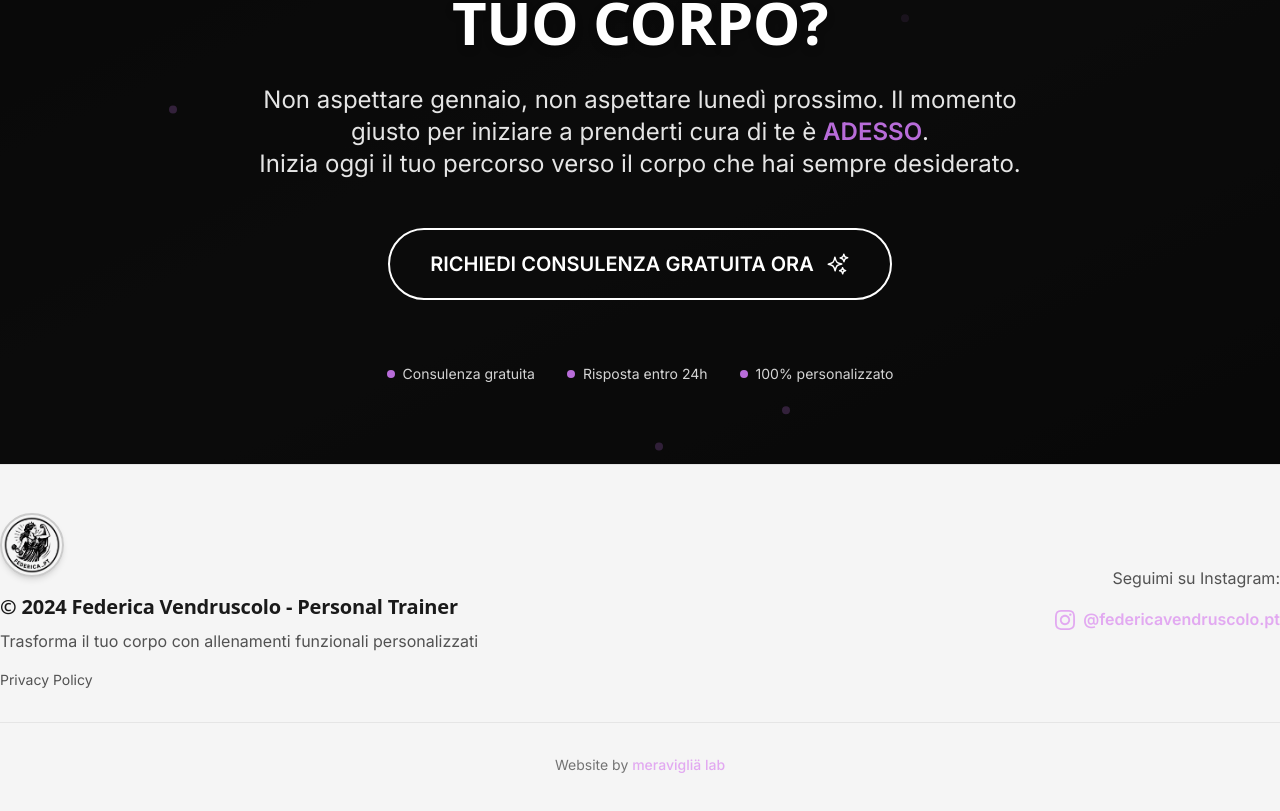
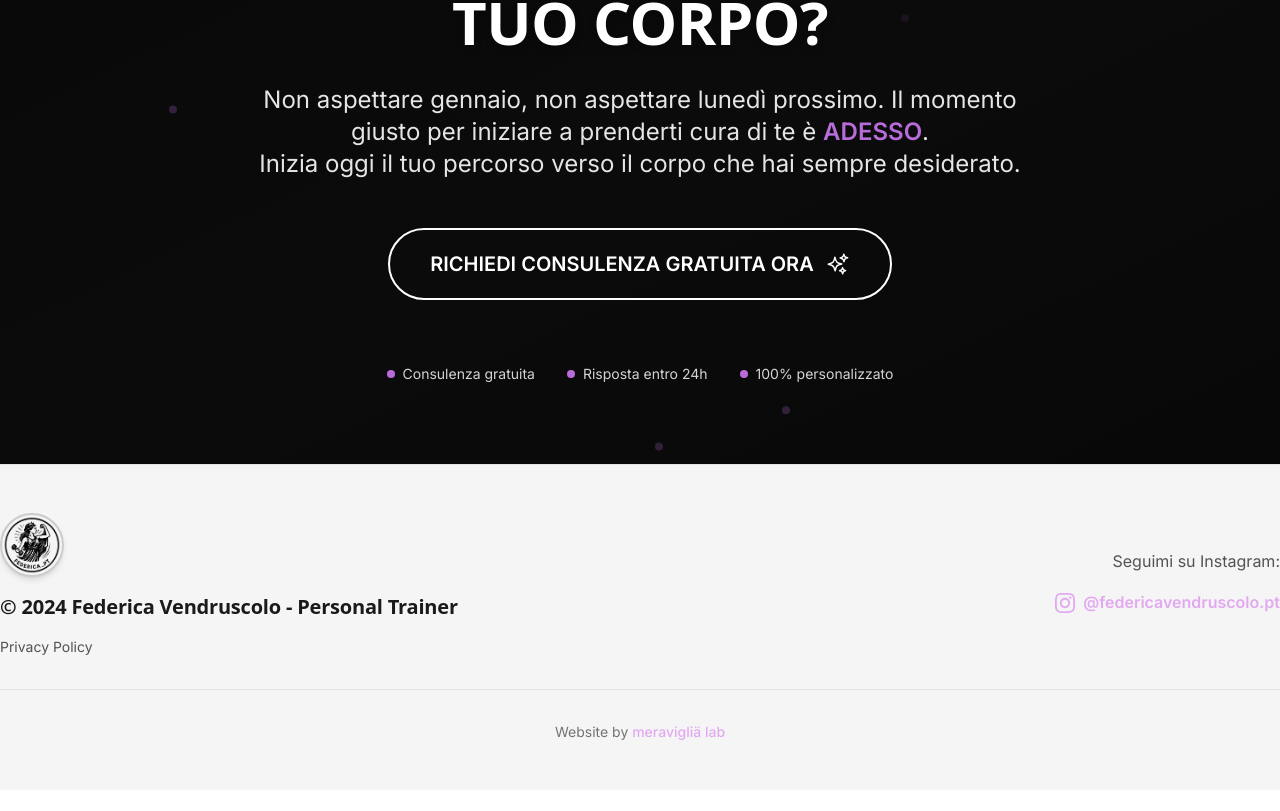
Before and after one commit to gianlucapozzi-cmd/Federica_Vendruscolo, a Next.js app: page / in a window 1280 px wide. Shown: the part 5677-6488 px from the top of the page. After the commit the page ends 6467 px from the top, so only its background shows below. Built offline with nearby package versions, Linux system fonts and the light colour scheme.

Commit message:
Footer: rimosso testo descrittivo, lasciato solo nome e titolo sotto al logo

```diff
--- a/components/Footer.tsx
+++ b/components/Footer.tsx
@@ -27,12 +27,9 @@ export default function Footer() {
               />
             </div>
 
-            <h3 className="text-xl font-bold font-heading text-secondary mb-2">
+            <h3 className="text-xl font-bold font-heading text-secondary mb-4">
               © 2024 Federica Vendruscolo - Personal Trainer
             </h3>
-            <p className="text-gray-600 mb-4">
-              Trasforma il tuo corpo con allenamenti funzionali personalizzati
-            </p>
 
             {/* Links */}
             <div className="flex flex-wrap justify-center lg:justify-start gap-6 text-sm">
```
